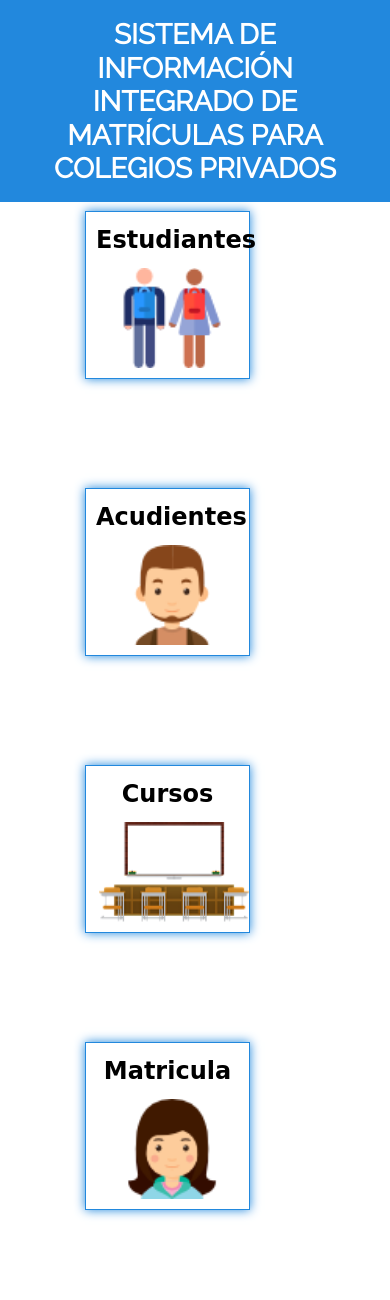
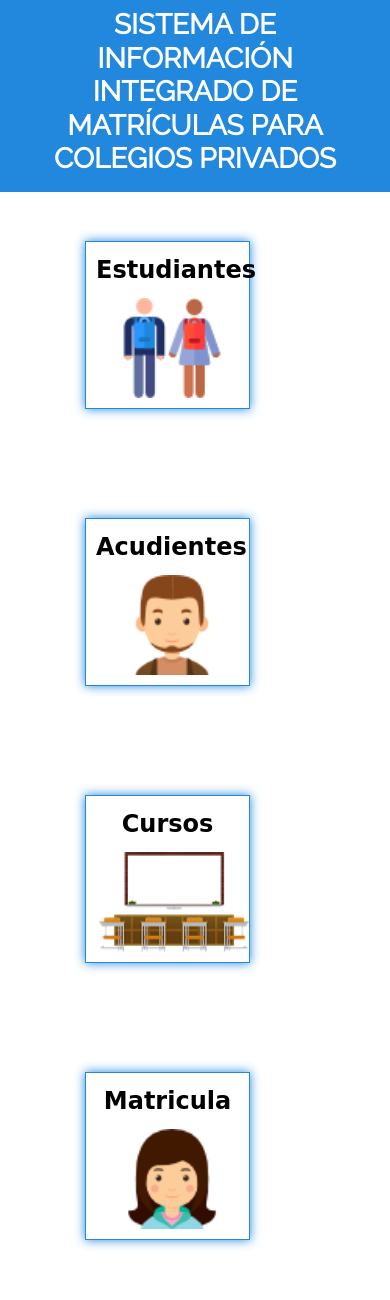
Before and after one commit to SEBASTIANRO5244/Proyecto-de-grado, a CodeIgniter app: page /Proyecto-de-grado/index.php/clogin/menu in a window 390 px wide. Shown: the top 1300 px of the page. Run offline with CodeIgniter, Linux system fonts and the light colour scheme; the visitor is signed in with stand-in values (Sample User, id 1); some libraries are stand-ins or nearby versions; some web fonts are replaced.

Commit message:
footer y header menu responsive

```diff
--- a/application/views/Componentes/footer.php
+++ b/application/views/Componentes/footer.php
@@ -1,5 +1,3 @@
-
-
 <section class="">
   <footer class="text-white text-center positionrelative" style="background-color: #28d !important;">
     <div class="text-center p-3">
--- a/application/views/Componentes/footer_form.php
+++ b/application/views/Componentes/footer_form.php
@@ -1,10 +1,12 @@
-<nav class="footer_form navbar-light" style="background-color: #28d;">
-  <a class="navbar-brand" href="#" >
-   </a>
-   <h3 class="alinear_letra2" style="color: white;"><b>Todos los derechos reservados a STUDENTMAT ©copyright</b></h3>
-   <script type="text/javascript" src="<?php echo base_url('assets/js/Componentes/variablesglobales.js'); ?>"></script>
-<script type="text/javascript" src="<?php echo base_url('assets/js/controlador/app.js'); ?>"></script>
-<script type="text/javascript" src="<?php echo base_url('assets/js/controlador/login.js')?>"></script>
-<script src="https://cdn.jsdelivr.net/npm/sweetalert2@9"></script>
-</nav>
+<section class="">
+  <footer class="text-white text-center" style="background-color: #28d !important;">
+    <div class="text-center p-3">
+      <a class="text-white">Todos los derechos reservados a STUDENTMAT ©copyright</a>
+    </div>
+    <script type="text/javascript" src="<?php echo base_url('assets/js/controlador/app.js'); ?>"></script>
+    <script type="text/javascript" src="<?php echo base_url('assets/js/controlador/login.js')?>"></script>
+    <script type="text/javascript" src="<?php echo base_url('assets/js/Componentes/variablesglobales.js'); ?>"></script>
+  </footer>
+</section>
+
 </html>
--- a/application/views/menu.php
+++ b/application/views/menu.php
@@ -1,8 +1,7 @@
-<nav class="navbar navbar-light" style="background-color: #28d;">
-  <a class="navbar-brand" href="#" >
-   </a>
-   <h3 class="alinear_letra" style="color: white;"><b>SISTEMA DE INFORMACIÓN INTEGRADO DE MATRÍCULAS PARA COLEGIOS PRIVADOS</b></h3>
+<nav class="navbar justify-content-center" style="background-color: #28d; margin-bottom: 40px;">
+    <h3 class="alinear_letra1" style="color: white; text-align: center;"><b>SISTEMA DE INFORMACIÓN INTEGRADO DE MATRÍCULAS PARA COLEGIOS PRIVADOS</b></h3>
 </nav>
+
 <div class="contenedor-menu">
 
 <button  onclick="estudiante()" class="botonmenu2" type="Submit"> <b class="letter">Estudiantes</b> <img class="estudiante" src="<?php echo base_url('assets/img/estudiante.png');?>"></button>
--- a/assets/css/themes/estilo.css
+++ b/assets/css/themes/estilo.css
@@ -13,6 +13,9 @@ html {
 
 body {
 	background-size: cover;
+	height: 100%;
+	overflow: scroll;
+	-webkit-overflow-scrolling: touch;
 }
 
 .login {
@@ -642,6 +645,7 @@ h5 {
 
 .contenedor-menu {
 	margin-top: -100px;
+  margin-bottom: 18%;
 }
 
 #Actualizar_est {
```
Lines whose indentation alone changed are shown as unchanged.
